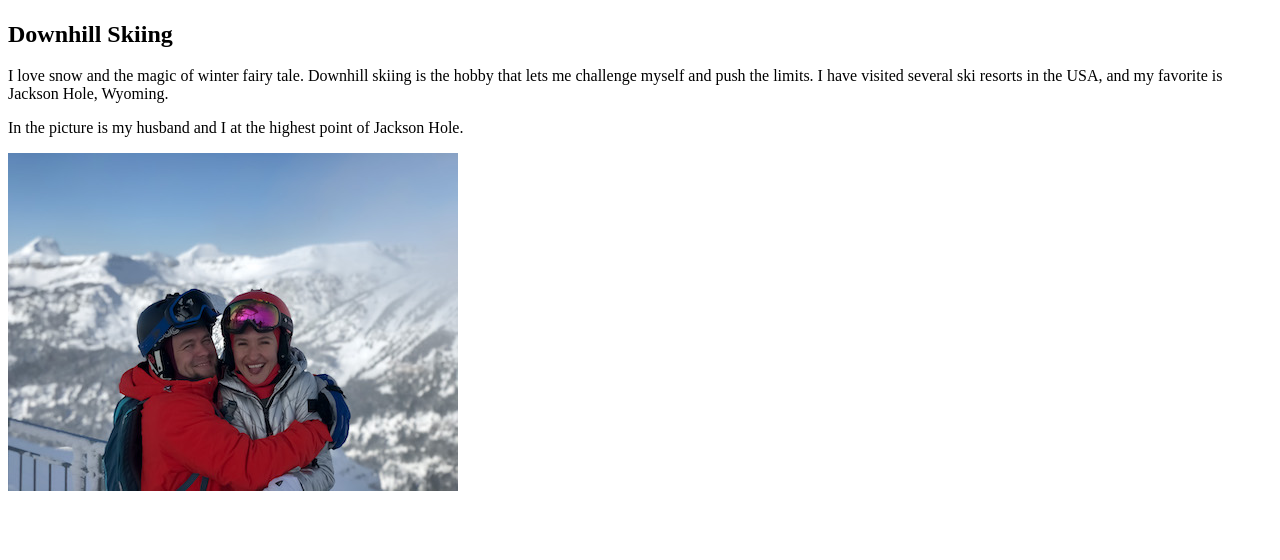
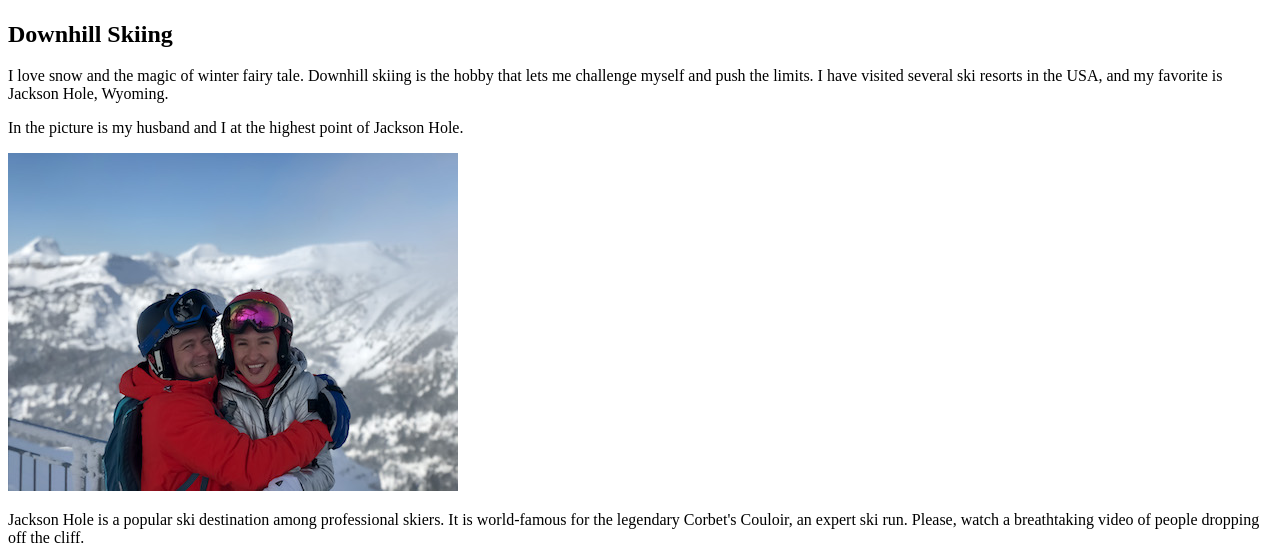
Before and after one commit to yulyamo/project1, a plain HTML site: page interests.html in a window 1280 px wide. Shown: the part 1214-1774 px from the top of the page. Before the commit the page ends 1717 px from the top, so only its background shows below. Drawn offline with Linux system fonts and the light colour scheme; grey boxes are pictures that could not be loaded.

Commit message:
Update interests.html
text and video added

```diff
--- a/interests.html
+++ b/interests.html
@@ -36,6 +36,10 @@
      favorite is Jackson Hole, Wyoming.</p>
   <p>In the picture is my husband and I at the highest point of Jackson Hole.</p>
   <img src="jackson.jpg" alt="Jackson Hole">
+  <p>Jackson Hole is a popular ski destination among professional skiers. It is world-famous for
+     the legendary Corbet's Couloir, an expert ski run. Please, watch a breathtaking video
+     of people dropping off the cliff.</p>
+  <iframe width="853" height="480" src="https://www.youtube.com/embed/OCKsemnXQ2A" frameborder="0" allow="accelerometer; autoplay; clipboard-write; encrypted-media; gyroscope; picture-in-picture" allowfullscreen></iframe>
 </section>
 </body>
 </html>
```
